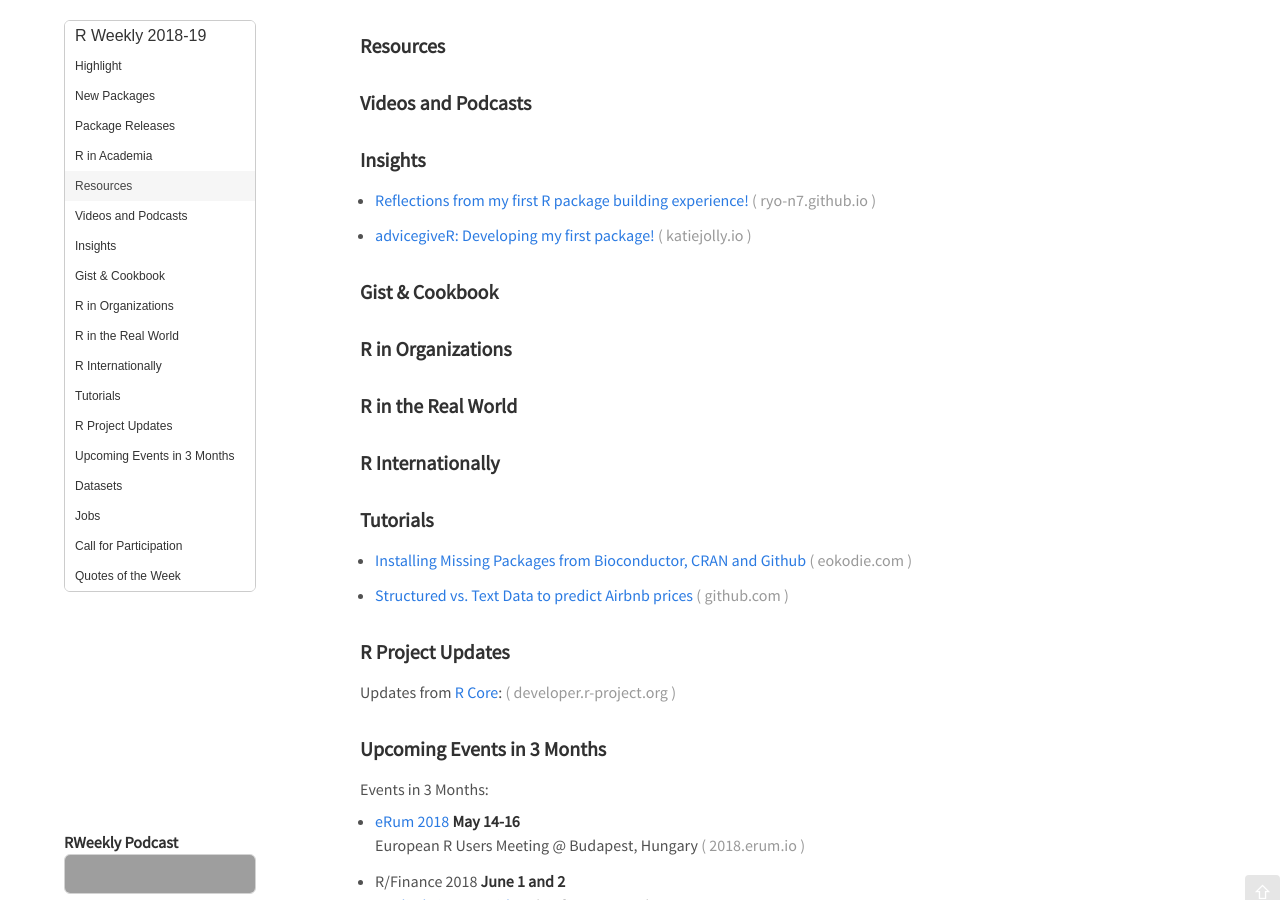
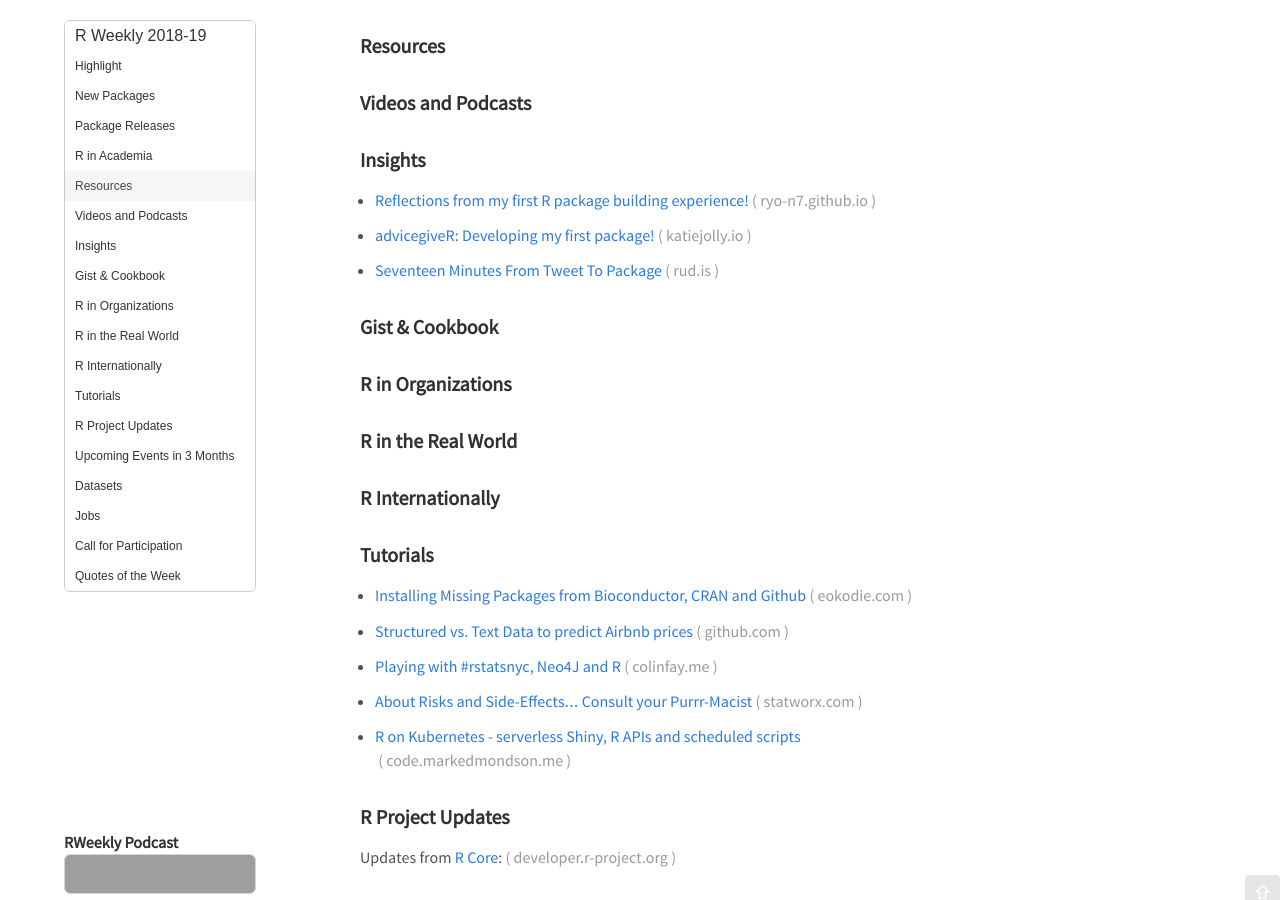
Before and after one commit to rweekly/rweekly.org, a Jekyll site: the page built from draft.md, in a window 1280 px wide and 900 px high, scrolled down 559 px. Built offline with Jekyll 4.4.1, drawn with Linux system fonts in a browser that asks for light colours; emoji names are drawn with the system emoji font; comment, search, counter and statistics services are not loaded; grey boxes are pictures that could not be loaded.

Commit message:
Update draft.md

```diff
--- a/draft.md
+++ b/draft.md
@@ -49,6 +49,7 @@ Release Date: 2018-5-7
 + [Reflections from my first R package building experience!](https://ryo-n7.github.io/2018-04-30-bulletchartr-package-experience/)
 + [advicegiveR: Developing my first package!](http://katiejolly.io/blog/2018-05-02/advicegiveR)
 
++ [Seventeen Minutes From Tweet To Package](https://rud.is/b/2018/05/03/seventeen-minutes-from-tweet-to-package/)
 
 ### Gist & Cookbook
 
@@ -73,6 +74,12 @@ Release Date: 2018-5-7
 + [Installing Missing Packages from Bioconductor, CRAN and Github](https://www.eokodie.com/blog/installing-missing-packages-from-bioconductor-cran-and-github/)
 
 + [Structured vs. Text Data to predict Airbnb prices](https://github.com/franziloew/airbnb_textmining)
+
++ [Playing with #rstatsnyc, Neo4J and R](http://colinfay.me/rstatsnyc-neo4j/)
+
++ [About Risks and Side-Effects… Consult your Purrr-Macist](https://www.statworx.com/de/blog/about-risks-and-side-effects-consult-your-purrr-macist/)
+
++ [R on Kubernetes - serverless Shiny, R APIs and scheduled scripts ](http://code.markedmondson.me/r-on-kubernetes-serverless-shiny-r-apis-and-scheduled-scripts/)
 
 <!--<div class="post-more-begin"></div><div class="post-more-end"></div>-->
 
```
